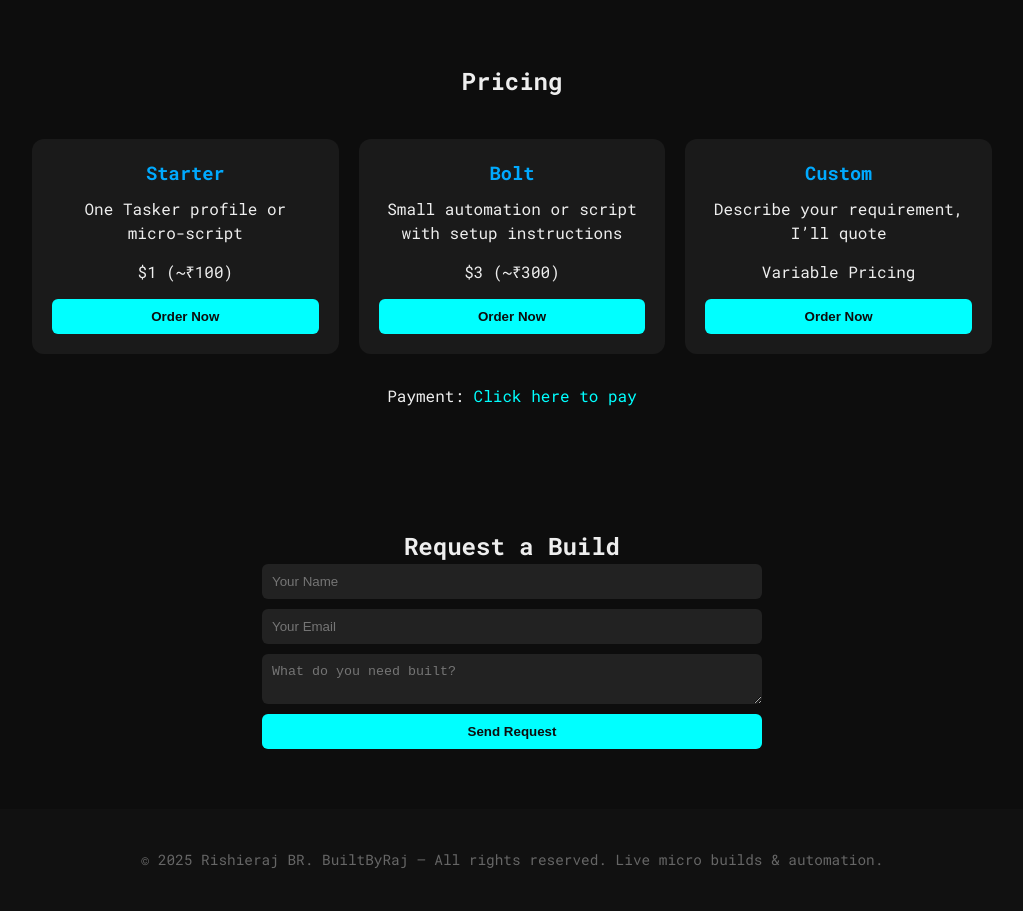
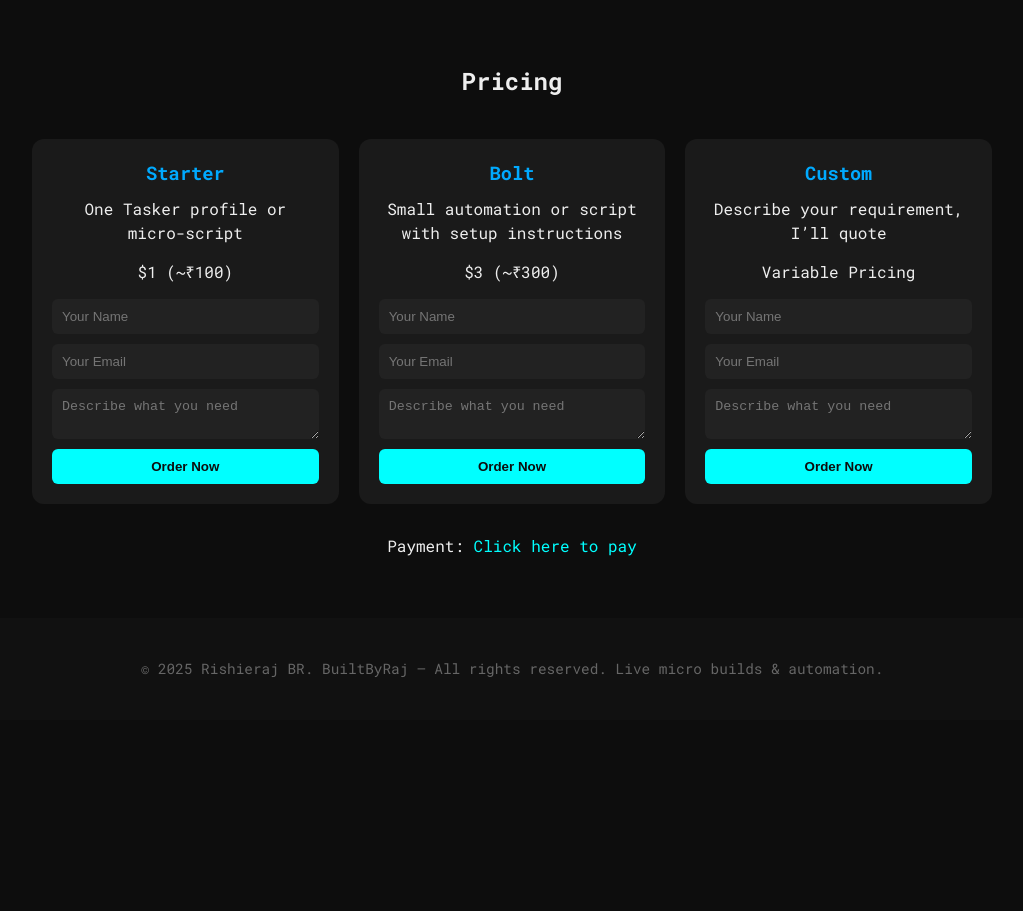
Before and after one commit to Rishieraj-BR/BuildByRaj, a plain HTML site: page index.html in a window 1280 px wide. Shown: the part 780-1691 px from the top of the page, without its empty margins (128-1151 px from the left). After the commit the page ends 1500 px from the top, so only its background shows below. Drawn offline with Linux system fonts and the light colour scheme.

Commit message:
Update index.html

```diff
--- a/index.html
+++ b/index.html
@@ -83,6 +83,9 @@ footer { text-align:center; padding:40px 20px; background:#111; color:#666; font
             <p>$1 (~₹100)</p>
             <form action="https://formspree.io/f/xwprjkey" method="POST" target="_blank">
                 <input type="hidden" name="package" value="Starter">
+                <input type="text" name="name" placeholder="Your Name" required>
+                <input type="email" name="email" placeholder="Your Email" required>
+                <textarea name="message" placeholder="Describe what you need" required></textarea>
                 <button type="submit">Order Now</button>
             </form>
         </div>
@@ -93,6 +96,9 @@ footer { text-align:center; padding:40px 20px; background:#111; color:#666; font
             <p>$3 (~₹300)</p>
             <form action="https://formspree.io/f/xwprjkey" method="POST" target="_blank">
                 <input type="hidden" name="package" value="Bolt">
+                <input type="text" name="name" placeholder="Your Name" required>
+                <input type="email" name="email" placeholder="Your Email" required>
+                <textarea name="message" placeholder="Describe what you need" required></textarea>
                 <button type="submit">Order Now</button>
             </form>
         </div>
@@ -103,6 +109,9 @@ footer { text-align:center; padding:40px 20px; background:#111; color:#666; font
             <p>Variable Pricing</p>
             <form action="https://formspree.io/f/xwprjkey" method="POST" target="_blank">
                 <input type="hidden" name="package" value="Custom">
+                <input type="text" name="name" placeholder="Your Name" required>
+                <input type="email" name="email" placeholder="Your Email" required>
+                <textarea name="message" placeholder="Describe what you need" required></textarea>
                 <button type="submit">Order Now</button>
             </form>
         </div>
@@ -111,16 +120,6 @@ footer { text-align:center; padding:40px 20px; background:#111; color:#666; font
     <p style="text-align:center; margin-top:30px;">Payment: <a href="PAYMENT_LINK_HERE" target="_blank">Click here to pay</a></p>
 </section>
 
-<section>
-    <h2 style="text-align:center;">Request a Build</h2>
-    <form action="https://formspree.io/f/xwprjkey" method="POST">
-      <input type="text" name="name" placeholder="Your Name" required>
-      <input type="email" name="email" placeholder="Your Email" required>
-      <textarea name="message" placeholder="What do you need built?" required></textarea>
-      <button type="submit">Send Request</button>
-    </form>
-</section>
-
 <footer>
     &copy; 2025 Rishieraj BR. BuiltByRaj — All rights reserved. Live micro builds & automation.
 </footer>
```
Lines whose indentation alone changed are shown as unchanged.
